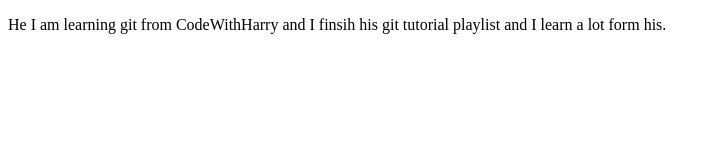
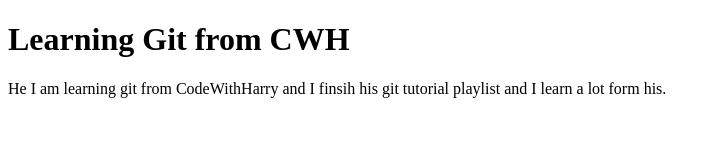
Before and after one commit to Tony-Stark-Jr/learning-git, a plain HTML site: page index.html in a window 1280 px wide. Shown: the whole page, without its empty margins (0-721 px from the left). Drawn offline with Linux system fonts and the light colour scheme.

Commit message:
not many change

```diff
--- a/index.html
+++ b/index.html
@@ -8,8 +8,8 @@
     <title>Hello World!!!</title>
 </head>
 <body>
+    <h1>Learning Git from CWH</h1>
   <p>He I am learning git from CodeWithHarry and I finsih his git tutorial playlist and I learn a lot form his.
-
   </p>
 </body>
 </html>
```
